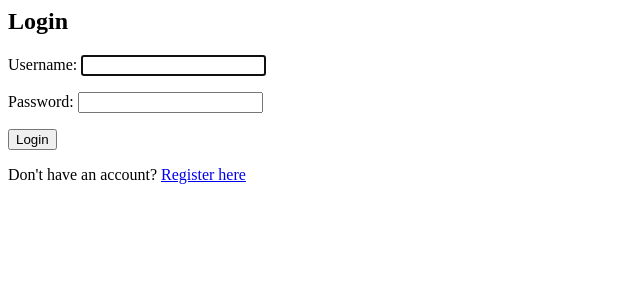
After one commit to Kjell4/DjangoLab2024, a Django app: page /users/login/ in a window 1280 px wide. The commit adds this page. Shown: the top 300 px of the page, without its empty margins (0-640 px from the left). Run offline with Django 5.2, Linux system fonts and the light colour scheme.

Commit message:
login,logout,register

```diff
--- a/blog_project/blog/templates/blog/post_form.html
+++ b/blog_project/blog/templates/blog/post_form.html
@@ -1,4 +1,4 @@
-<h1>{% if post %}Edit Post{% else %}Create New Post{% endif %}</h1>
+<h1>{% if post %}Edit Post{% else %}Create New Post {% endif %}</h1>
 <form method="POST">
     {% csrf_token %}
     {{ form.as_p }}
--- a/blog_project/blog_project/settings.py
+++ b/blog_project/blog_project/settings.py
@@ -124,3 +124,6 @@ STATIC_URL = 'static/'
 # https://docs.djangoproject.com/en/5.0/ref/settings/#default-auto-field
 
 DEFAULT_AUTO_FIELD = 'django.db.models.BigAutoField'
+
+LOGIN_REDIRECT_URL = 'profile_detail'  # Куда перенаправить после входа
+LOGOUT_REDIRECT_URL = 'login'  # Куда перенаправить после выхода
--- /dev/null
+++ b/blog_project/users/templates/users/login.html
@@ -0,0 +1,9 @@
+{% block content %}
+  <h2>Login</h2>
+  <form method="post">
+    {% csrf_token %}
+    {{ form.as_p }}
+    <button type="submit">Login</button>
+  </form>
+  <p>Don't have an account? <a href="{% url 'register' %}">Register here</a></p>
+{% endblock %}
--- /dev/null
+++ b/blog_project/users/templates/users/logout.html
@@ -0,0 +1,6 @@
+<!-- {% block content %}
+{% if user.is_authenticated %}
+<a href="{% url 'logout' %}">Logout</a>
+<a href="{% url 'profile_detail' user.username %}">Profile</a>
+  <p>You have been logged out. See you again soon!</p>
+{% endblock %} -->
--- a/blog_project/users/templates/users/register.html
+++ b/blog_project/users/templates/users/register.html
@@ -1,5 +1,3 @@
-{% extends 'base.html' %}
-
 {% block title %}Register{% endblock %}
 
 {% block content %}
--- a/blog_project/users/urls.py
+++ b/blog_project/users/urls.py
@@ -1,8 +1,11 @@
 from django.urls import path
 from . import views
+from django.contrib.auth import views as auth_views
 
 urlpatterns = [
     path('register/', views.register, name='register'),
+    path('login/', views.user_login, name='login'),
+    path('logout/', auth_views.LogoutView.as_view(), name='logout'),
     path('profile/<str:username>/', views.profile_detail, name='profile_detail'),
     path('profile/edit/', views.edit_profile, name='edit_profile'),
     path('profile/<str:username>/follow/', views.follow_user, name='follow_user'),
--- a/blog_project/users/views.py
+++ b/blog_project/users/views.py
@@ -1,28 +1,39 @@
 from django.shortcuts import get_object_or_404, render
 from django.contrib.auth.forms import UserCreationForm
 from django.shortcuts import redirect
-from .models import Follow, User                    #?
+from .models import Follow, User, Profile
 from .forms import ProfileForm
+from django.contrib.auth.views import LoginView
+from django.views.decorators.csrf import csrf_exempt
 
 def register(request):
     if request.method == 'POST':
         form = UserCreationForm(request.POST)
         if form.is_valid():
             form.save()
-            return redirect('login')
     else:
         form = UserCreationForm()
     return render(request, 'users/register.html', {'form': form})
 
 def profile_detail(request, username):
     user = get_object_or_404(User, username=username)
-    profile = user.profile
-    return render(request, 'users/profile.html', {'profile': profile})
+    profile, created = Profile.objects.get_or_create(user=user)
 
-from .forms import ProfileForm
+    if request.method == 'POST':
+        if request.user == user:
+            form = ProfileForm(request.POST, request.FILES, instance=profile)
+            if form.is_valid():
+                form.save()
+                return redirect('profile_detail', username=user.username)
+    else:
+        form = ProfileForm(instance=profile)
+
+    return render(request, 'users/profile.html', {'profile': profile, 'form': form})
+
+
 
 def edit_profile(request):
-    profile = request.user.profile
+    profile = get_object_or_404(Profile, user=request.user)  # Get the profile of the currently logged-in user
     if request.method == 'POST':
         form = ProfileForm(request.POST, request.FILES, instance=profile)
         if form.is_valid():
@@ -31,8 +42,6 @@ def edit_profile(request):
     else:
         form = ProfileForm(instance=profile)
     return render(request, 'users/edit_profile.html', {'form': form})
-
-from .models import Follow
 
 def follow_user(request, username):
     user_to_follow = get_object_or_404(User, username=username)
@@ -44,3 +53,20 @@ def unfollow_user(request, username):
     user_to_unfollow = get_object_or_404(User, username=username)
     Follow.objects.filter(follower=request.user, following=user_to_unfollow).delete()
     return redirect('profile_detail', username=username)
+
+from django.contrib.auth import authenticate, login
+from django.contrib.auth.forms import AuthenticationForm
+
+def user_login(request):
+    if request.method == 'POST':
+        form = AuthenticationForm(request, data=request.POST)
+        if form.is_valid():
+            username = form.cleaned_data['username']
+            password = form.cleaned_data['password']
+            user = authenticate(username=username, password=password)
+            if user is not None:
+                login(request, user)
+                return redirect('profile_detail', username=user.username)
+    else:
+        form = AuthenticationForm()
+    return render(request, 'users/login.html', {'form': form})
```
Also changed, not shown: blog_project/users/templates/users/edit_profile.html (+9 -0 lines), blog_project/users/templates/users/profile.html (+11 -8 lines), blog_project/db.sqlite3.
